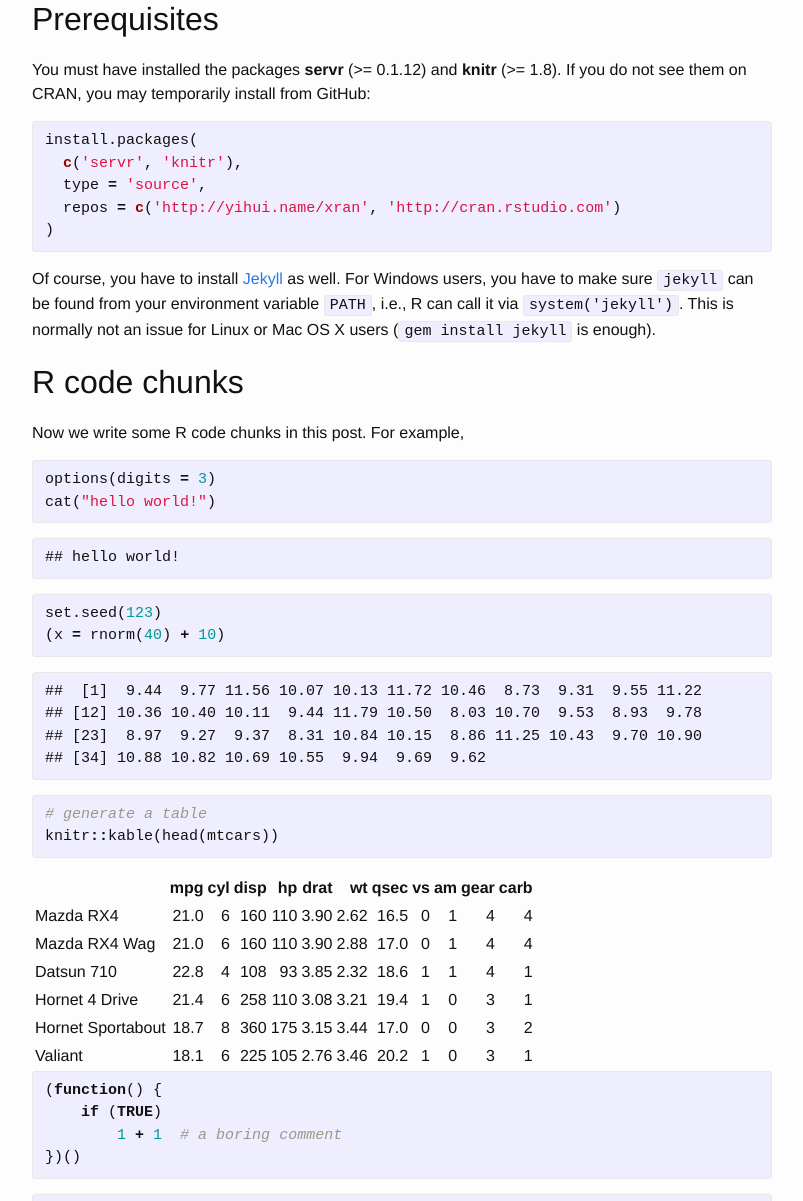
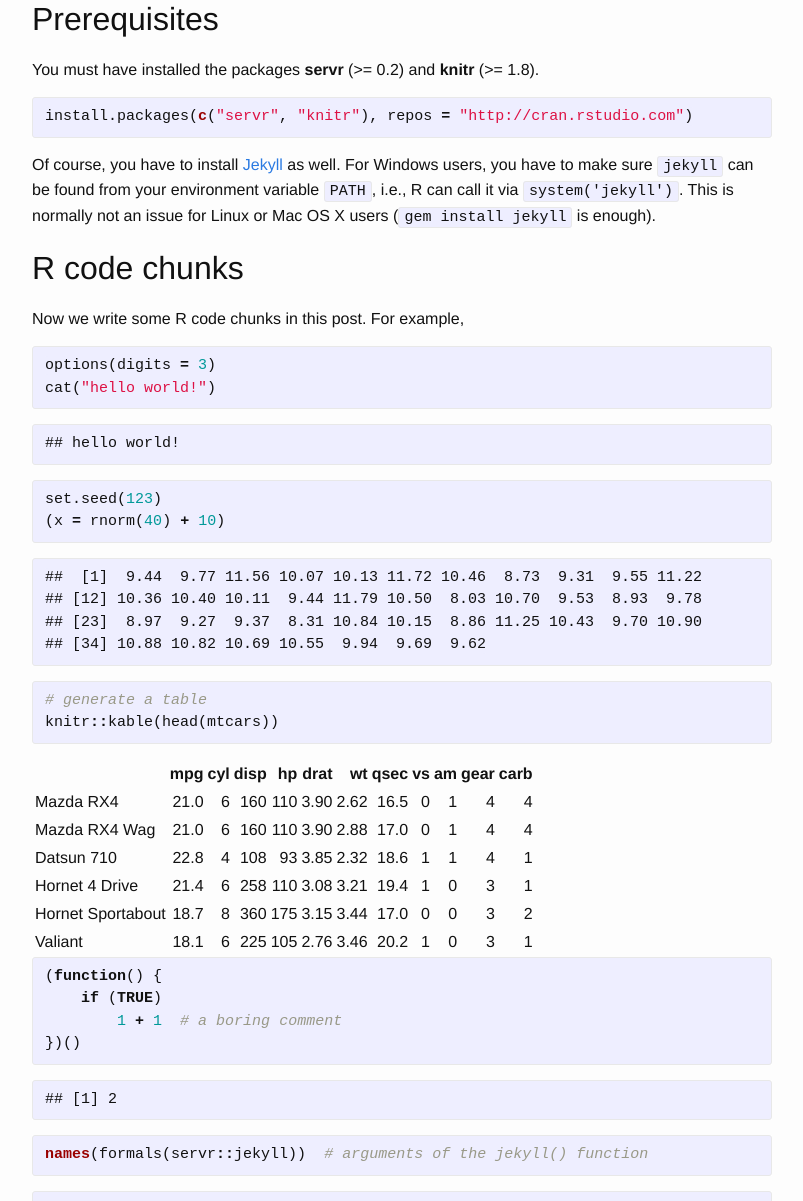
Before and after one commit to yihui/blogdown-jekyll, a Jekyll site: the page built from _posts/2014-09-28-jekyll-with-knitr.md, in a window 1280 px wide and 1400 px high, scrolled down 660 px. Shown: the part 199-1400 px from the top of the window, without its empty margins (238-1041 px from the left). Built offline with Jekyll 4.4.1, drawn with Linux system fonts in a browser that asks for light colours; some of the changed text lies outside the part shown.

Commit message:
servr 0.2 and knitr 1.9 are on CRAN now

```diff
--- a/_posts/2014-09-28-jekyll-with-knitr.md
+++ b/_posts/2014-09-28-jekyll-with-knitr.md
@@ -18,15 +18,11 @@ As a result, all you need to do is write your blog posts (R Markdown documents),
 
 ## Prerequisites
 
-You must have installed the packages **servr** (>= 0.1.12) and **knitr** (>= 1.8). If you do not see them on CRAN, you may temporarily install from GitHub:
+You must have installed the packages **servr** (>= 0.2) and **knitr** (>= 1.8).
 
 
 {% highlight r %}
-install.packages(
-  c('servr', 'knitr'),
-  type = 'source',
-  repos = c('http://yihui.name/xran', 'http://cran.rstudio.com')
-)
+install.packages(c("servr", "knitr"), repos = "http://cran.rstudio.com")
 {% endhighlight %}
 
 Of course, you have to install [Jekyll](http://jekyllrb.com) as well. For Windows users, you have to make sure `jekyll` can be found from your environment variable `PATH`, i.e., R can call it via `system('jekyll')`. This is normally not an issue for Linux or Mac OS X users (`gem install jekyll` is enough).
```
Also changed, not shown: other parts of _posts/2014-09-28-jekyll-with-knitr.md (+3 -2 lines), _source/2014-09-28-jekyll-with-knitr.Rmd (+3 -7 lines).
